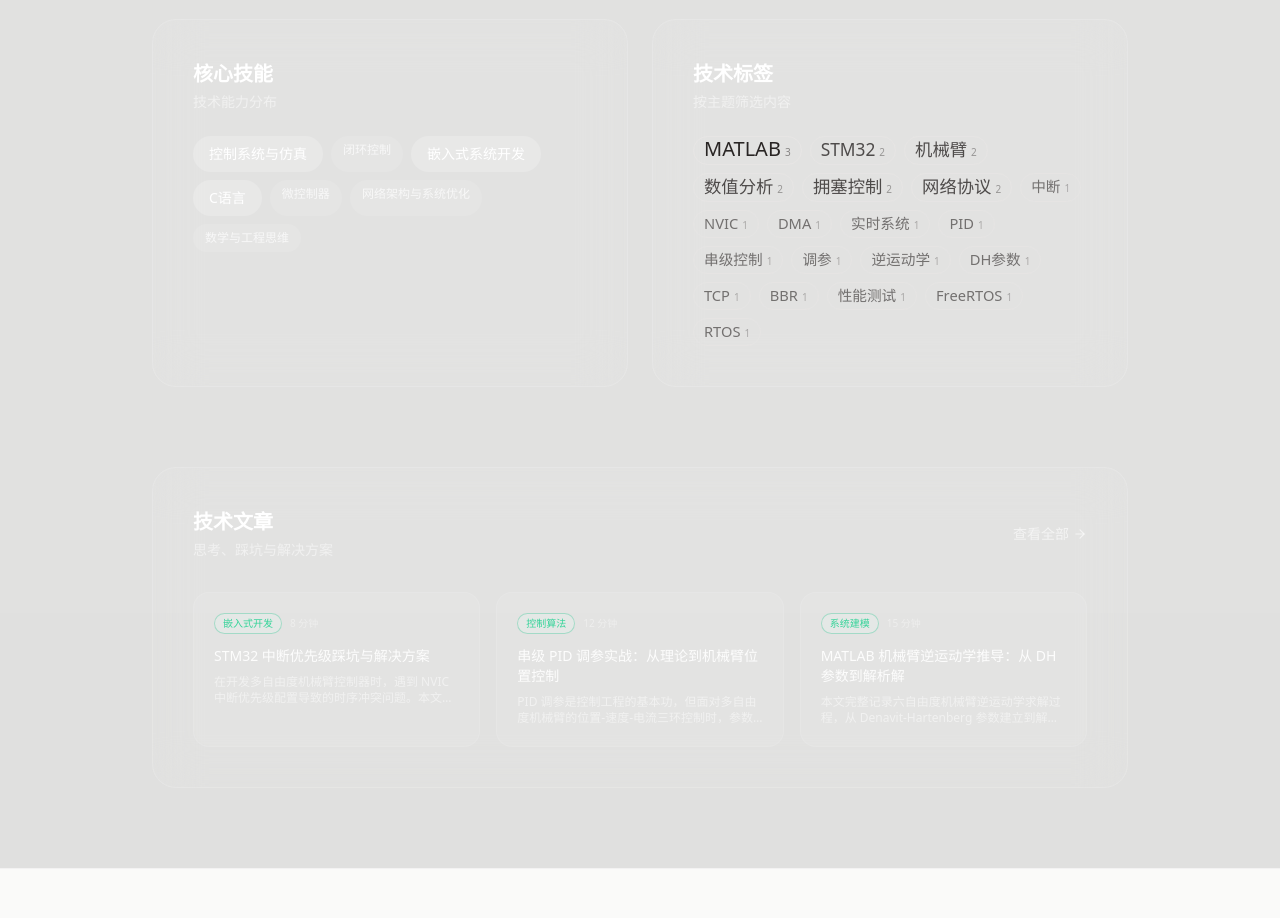
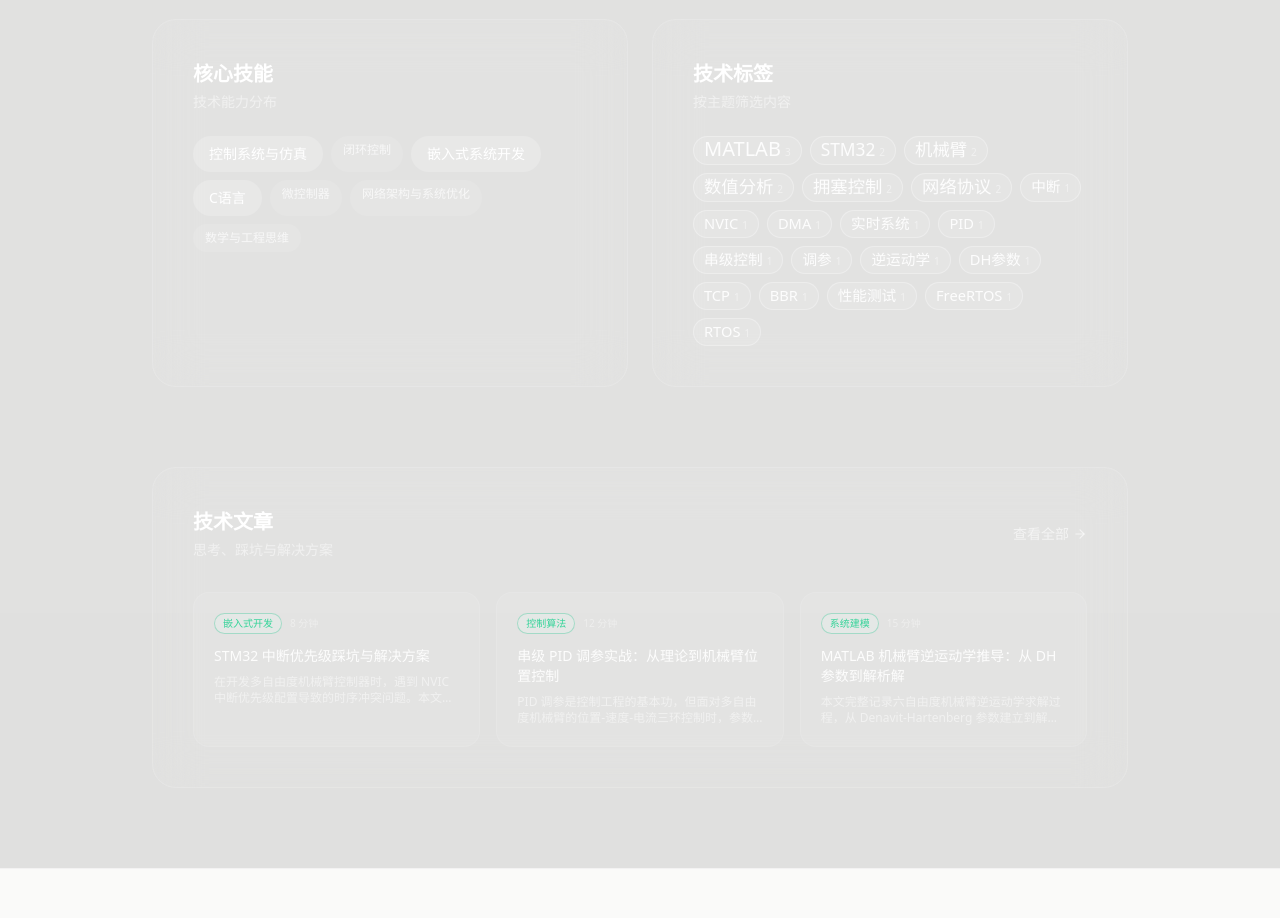
Before and after one commit to zhl3218524121-sys/zhl3218524121-sys.github.io, a React (Vite) app: page /#/ in a window 1280 px wide. Shown: the part 1420-2338 px from the top of the page. Built offline with nearby package versions, Linux system fonts and the light colour scheme.

Commit message:
ui: improve tag cloud text contrast on glass background

```diff
--- a/src/components/TagCloud.jsx
+++ b/src/components/TagCloud.jsx
@@ -49,11 +49,10 @@ export default function TagCloud({ onTagClick, activeTag }) {
             className={`px-2.5 py-1 rounded-full border text-xs transition-all duration-200 hover:scale-105 ${
               isActive
                 ? 'bg-stone-800 dark:bg-stone-100 text-stone-100 dark:text-stone-800 border-transparent'
-                : 'border-stone-200 dark:border-stone-700 hover:border-stone-400 dark:hover:border-stone-500'
+                : 'border-white/30 bg-white/10 text-white/90 hover:bg-white/20 hover:border-white/40'
             }`}
             style={{
               fontSize: `${size}rem`,
-              opacity: isActive ? 1 : opacity,
             }}
           >
             {tag}
```
